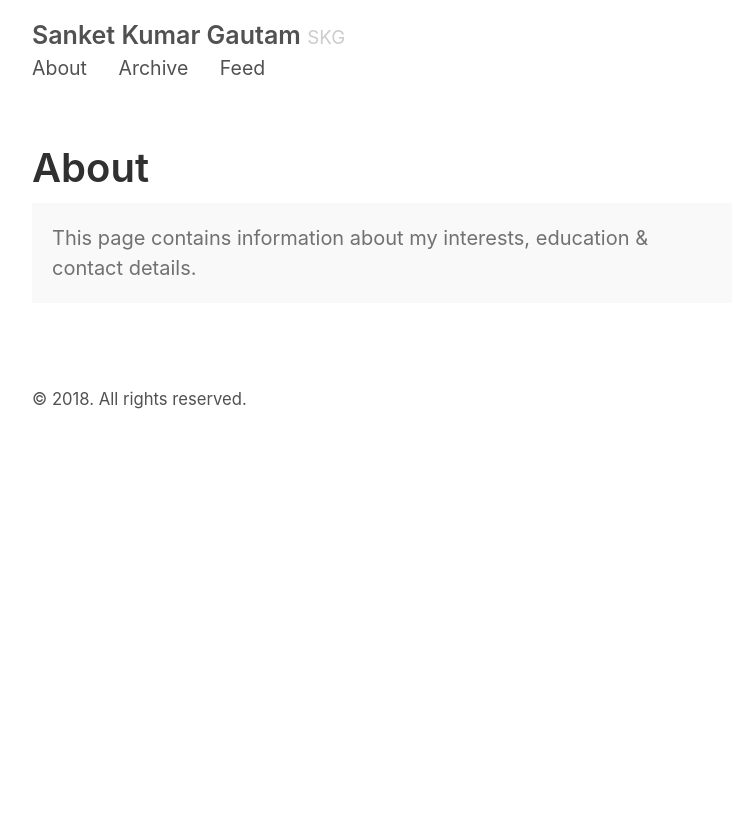
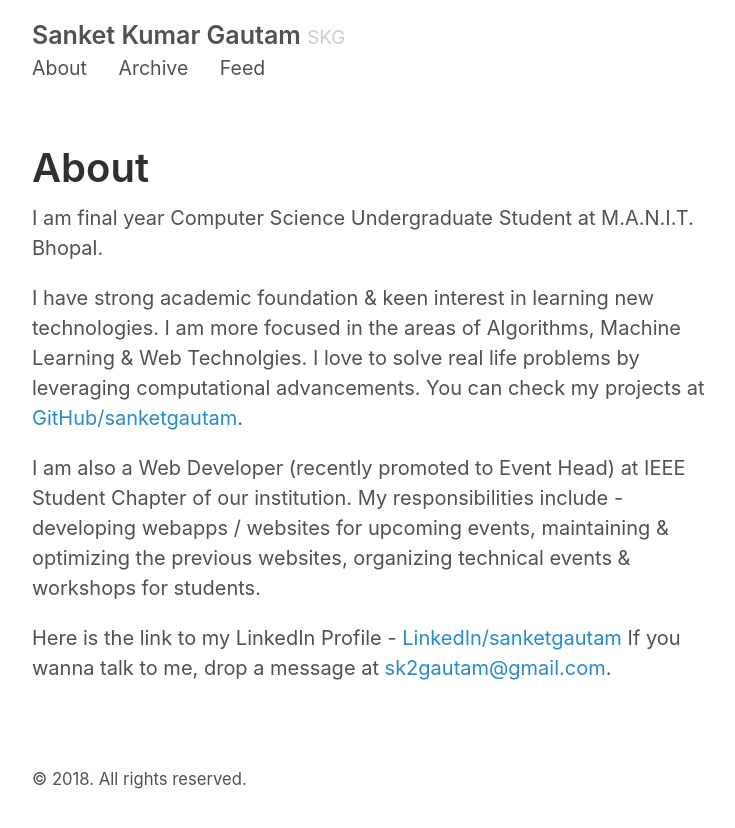
Before and after one commit to sanketgautam/sanketgautam.github.io, a Jekyll site: the page built from about.md, in a window 1280 px wide. Shown: the top 828 px of the page, without its empty margins (258-993 px from the left). Built offline with Jekyll 4.4.1, drawn with Linux system fonts in a browser that asks for light colours.

Commit message:
added content for about page

```diff
--- a/about.md
+++ b/about.md
@@ -4,6 +4,11 @@ layout: page
 title: About
 ---
 
-<p class="message">
-  This page contains information about my interests, education &amp; contact details.
-</p>
+I am final year Computer Science Undergraduate Student at M.A.N.I.T. Bhopal.
+
+I have strong academic foundation & keen interest in learning new technologies. I am more focused in the areas of Algorithms,
+Machine Learning & Web Technolgies. I love to solve real life problems by leveraging computational advancements. You can check my projects at [GitHub/sanketgautam](https://github.com/sanketgautam).
+
+I am also a Web Developer (recently promoted to Event Head) at IEEE Student Chapter of our institution. My responsibilities include - developing webapps / websites for upcoming events, maintaining & optimizing the previous websites, organizing technical events & workshops for students.
+
+Here is the link to my LinkedIn Profile - [LinkedIn/sanketgautam](https://linkedin.com/in/sanketgautam) If you wanna talk to me, drop a message at [sk2gautam@gmail.com](mailto:sk2gautam@gmail.com).
```
